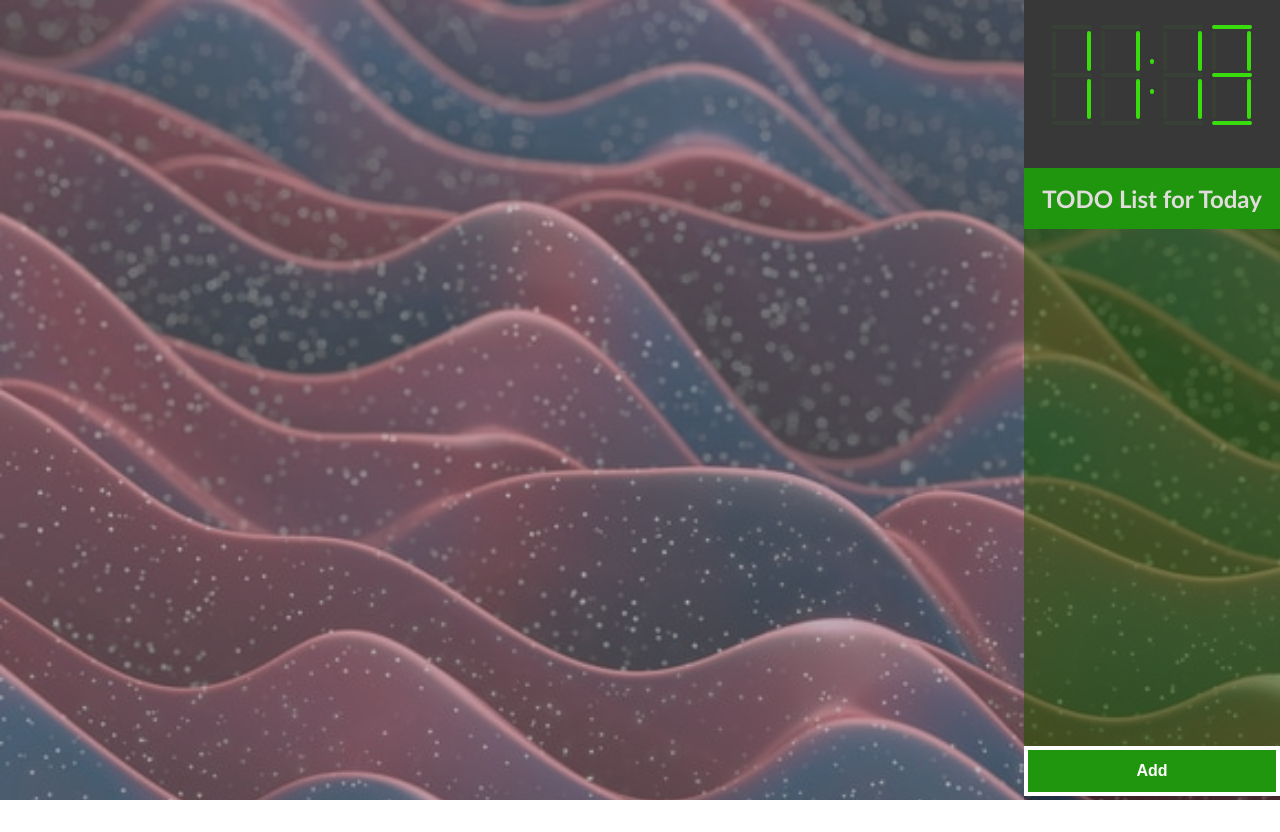
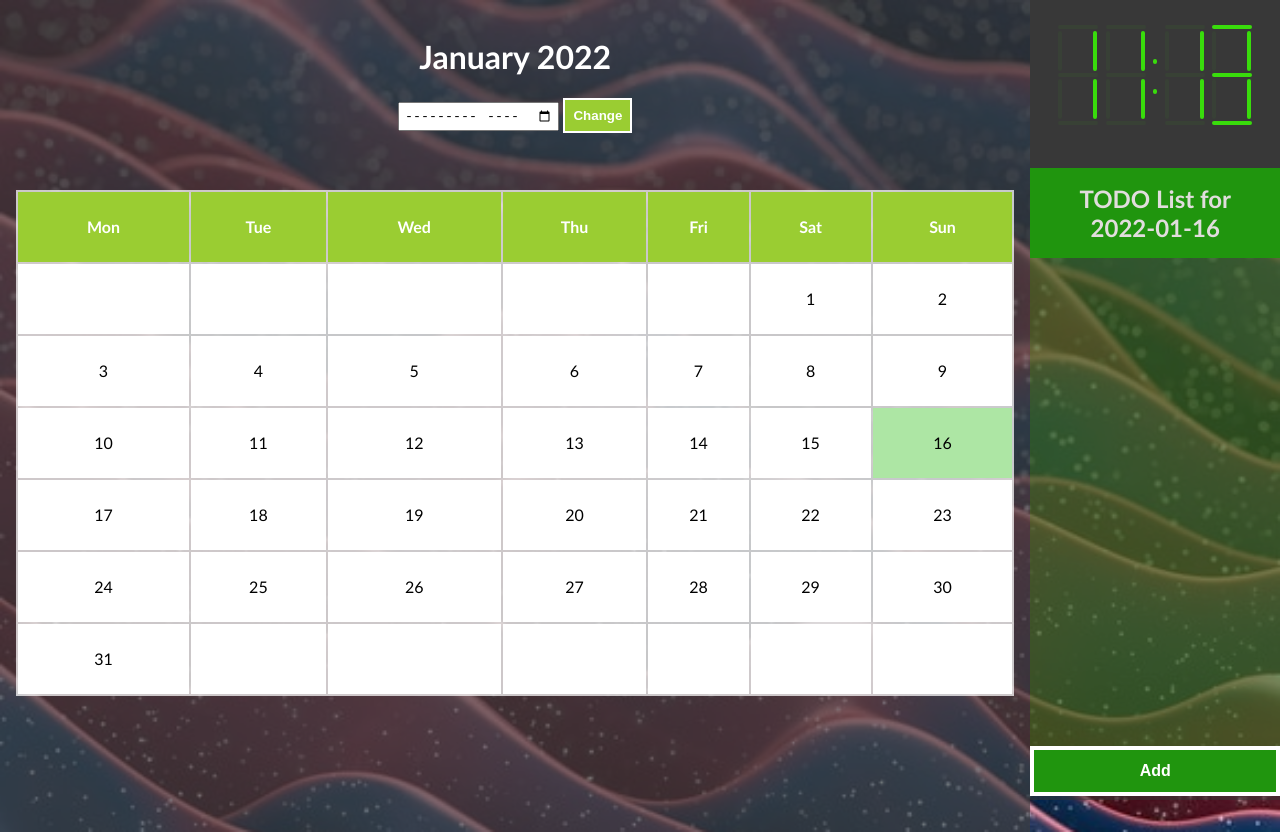
Before and after one commit to varun14gb/Spider-Task-2, a plain HTML site: page index.html in a window 1280 px wide. Before the commit the page ends 800 px from the top, so only its background shows below. Drawn offline with Linux system fonts and the light colour scheme.

Commit message:
Added calendar

```diff
--- a/index.html
+++ b/index.html
@@ -11,6 +11,24 @@
 
 <body>
     <div class="main">
+        <div>
+            <h1 class="calhead"></h1>
+            <input id="month" type="month">
+            <button class="change" onclick="setCalendar()">Change</button>
+            <br></br>
+        </div>
+        <br></br>
+        <table>
+            <tr>
+                <th>Mon</th>
+                <th>Tue</th>
+                <th>Wed</th>
+                <th>Thu</th>
+                <th>Fri</th>
+                <th>Sat</th>
+                <th>Sun</th>
+            </tr>
+        </table>
     </div>
     <div class="side">
         <div class="clock">
@@ -73,7 +91,7 @@
         </div>
         <div class="todo">
             <div>
-                <h2>TODO List for Today</h2>
+                <h2>TODO List for <br /> <span class="todohead"></span></h2>
                 <ul class="list">
                 </ul>
             </div>
--- a/main.js
+++ b/main.js
@@ -347,6 +347,8 @@ hideForm = () => {
     document.querySelector(".form").classList.remove("show");
 }
 
+var date = new Date().toISOString().split('T')[0];
+
 //remove item
 removeItem = (title, time) => {
     var tasks = localStorage.getItem("tasks");
@@ -360,6 +362,8 @@ removeItem = (title, time) => {
 
 //load List items
 loadItems = () => {
+    var headin = document.querySelector(".todohead");
+    headin.innerHTML = `${date}`;
     var tasks = localStorage.getItem("tasks");
     if (tasks) {
         var list = document.querySelector(".list");
@@ -368,7 +372,7 @@ loadItems = () => {
         }
         var tasks = localStorage.getItem("tasks");
         tasks = JSON.parse(tasks);
-        tasks = tasks.filter(task => task.date === new Date().toISOString().split('T')[0]);
+        tasks = tasks.filter(task => task.date === date);
         tasks.forEach(element => {
             var li = document.createElement("li");
             var div = document.createElement("div");
@@ -422,10 +426,85 @@ addItem = () => {
             localStorage.setItem("tasks", JSON.stringify(tasks));
         }
 
-        loadItems();
+        loadItems(date);
 
         hideForm();
     }
 }
 
 loadItems();
+
+getDaysInMonth = (month, year) => {
+    var date = new Date(year, month, 1);
+    var days = [];
+    while (date.getMonth() === month) {
+        days.push(new Date(date));
+        date.setDate(date.getDate() + 1);
+    }
+    return days;
+}
+
+fillCalendar = (month, year) => {
+    var table = document.querySelector("table");
+    var days = getDaysInMonth(month, year);
+
+    var heading = document.querySelector(".calhead");
+
+    heading.innerHTML = `${days[0].toLocaleString('default', { month: 'long' })} ${days[0].getFullYear()}`;
+
+    while (table.childNodes.length > 2) {
+        table.removeChild(table.lastChild);
+    }
+
+    var count = 0;
+    var trow = document.createElement("tr");
+    for (var i = 0; i < days.length; i++) {
+        if (i == 0) {
+            for (var j = 0; j < days[0].getDay() - 1; j++) {
+                var td = document.createElement("td");
+                trow.appendChild(td);
+                count++;
+            }
+        }
+        count++;
+        var td = document.createElement("td");
+        var text = document.createTextNode(days[i].getDate());
+        td.appendChild(text);
+
+        td.addEventListener("click", (e) => {
+            date = `${year}-${month + 1}-${e.target.innerHTML}`;
+            loadItems();
+            fillCalendar(month, year);
+        })
+
+        if (days[i].getDate() == date.split("-")[2] && year == date.split("-")[0] && month == parseInt(date.split("-")[1]) - 1) {
+            td.className = "selected";
+        }
+        trow.appendChild(td);
+        if (i + 1 === days.length && days[i].getDay() % 7 != 0) {
+            for (var j = days[i].getDay(); j < 7; j++) {
+                var td = document.createElement("td");
+                trow.appendChild(td);
+                count++;
+            }
+            table.appendChild(trow);
+        }
+        if (count % 7 === 0) {
+            table.appendChild(trow);
+            trow = document.createElement("tr");
+        }
+    }
+}
+
+setCalendar = () => {
+    var data = document.querySelector("#month").value;
+    if (data === '') {
+        alert("Select month and year before clicking the button");
+    } else {
+        var month = data.split("-")[1];
+        var year = data.split("-")[0];
+        fillCalendar(parseInt(month) - 1, parseInt(year));
+    }
+}
+
+fillCalendar(new Date().getMonth(), new Date().getFullYear());
--- a/style.css
+++ b/style.css
@@ -12,7 +12,7 @@ body {
 .main {
     width: 80vw;
     height: 100vh;
-    background-color: rgba(128, 128, 128, 0.503);
+    background-color: rgba(62, 62, 62, 0.673);
 }
 
 .side {
@@ -180,3 +180,43 @@ body {
 .show {
     display: flex;
 }
+
+.main {
+    text-align: center;
+    color: white;
+    display: flex;
+    flex-direction: column;
+    padding: 16px;
+}
+
+table {
+    width: 100%;
+    background-color: rgba(255, 255, 255, 0.735);
+}
+
+th {
+    background-color: yellowgreen;
+    color: white;
+}
+
+tr {
+    color: black;
+    height: 70px;
+    background-color: white;
+}
+
+#month {
+    padding: 4px;
+}
+
+.change {
+    background-color: yellowgreen;
+    color: white;
+    border: 2px solid white;
+    padding: 8px;
+    font-weight: bold;
+}
+
+.selected {
+    background-color: rgb(173, 230, 164);
+}
```
